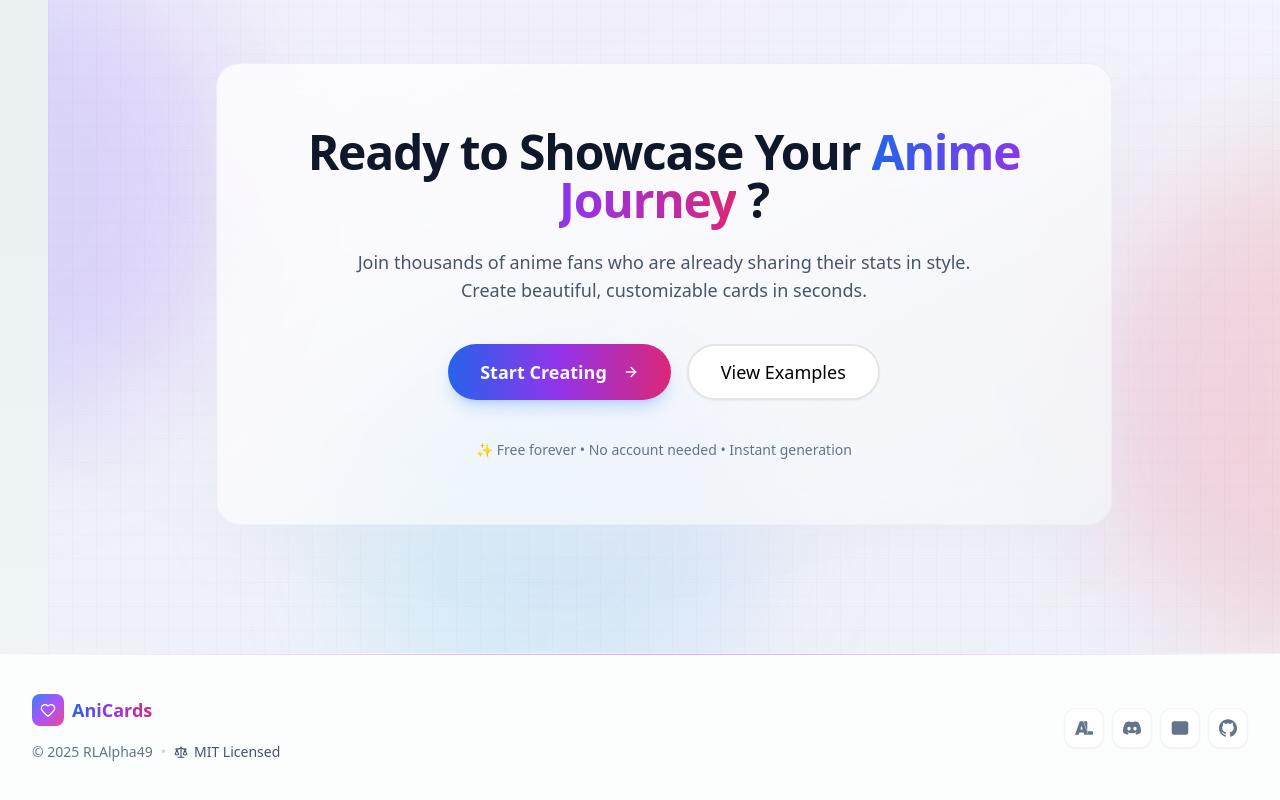
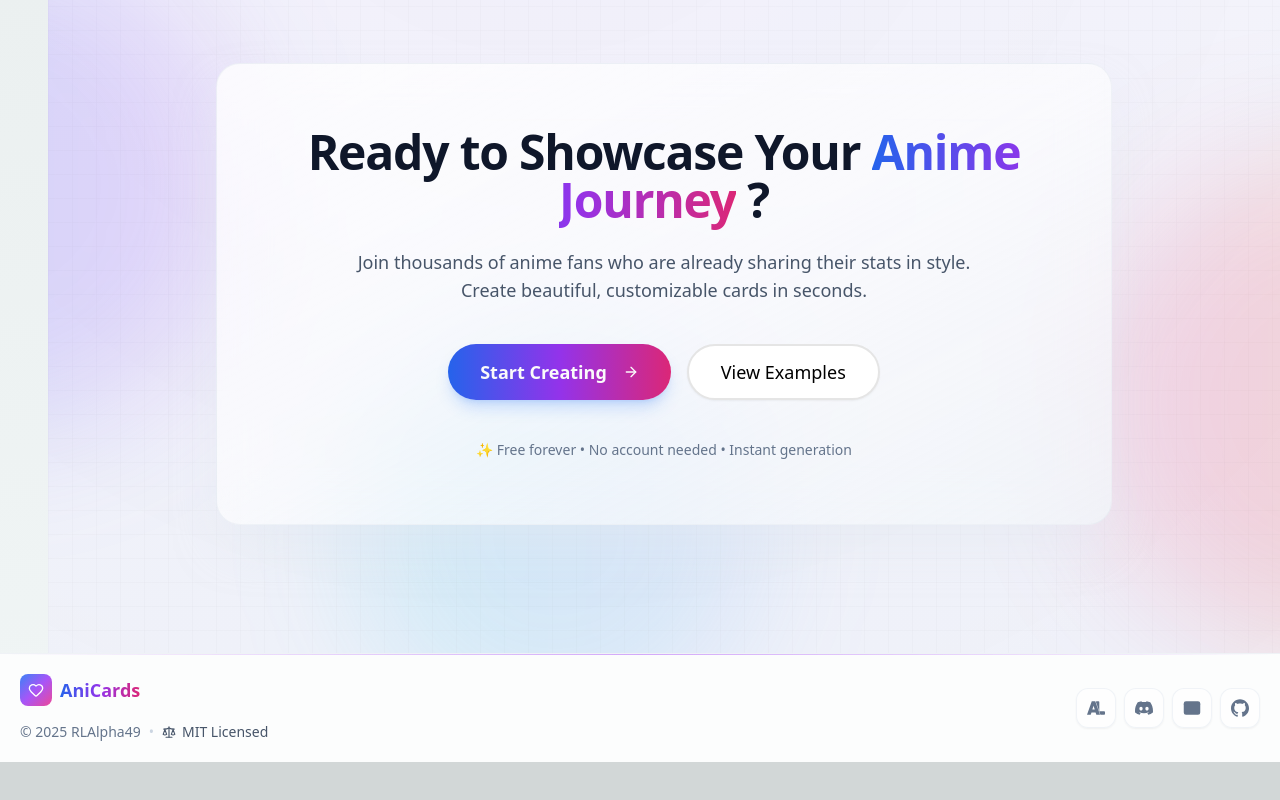
Before and after one commit to RLAlpha49/AniCards, a Next.js app: page / in a window 1280 px wide. Shown: the part 3895-4695 px from the top of the page. After the commit the page ends 4657 px from the top, so only its background shows below. Built offline with nearby package versions, Linux system fonts and the light colour scheme; no server answers.

Commit message:
style(footer): adjust padding in footer container for improved layout

```diff
--- a/components/footer.tsx
+++ b/components/footer.tsx
@@ -66,7 +66,7 @@ export default function Footer() {
       {/* Subtle gradient line at the top */}
       <div className="absolute inset-x-0 top-0 h-[1px] bg-gradient-to-r from-transparent via-purple-500/50 to-transparent" />
 
-      <div className="container py-10">
+      <div className="container p-5">
         <div className="flex flex-col items-center gap-8 md:flex-row md:justify-between">
           {/* Brand & Copyright */}
           <div className="flex flex-col items-center gap-4 md:items-start">
```
